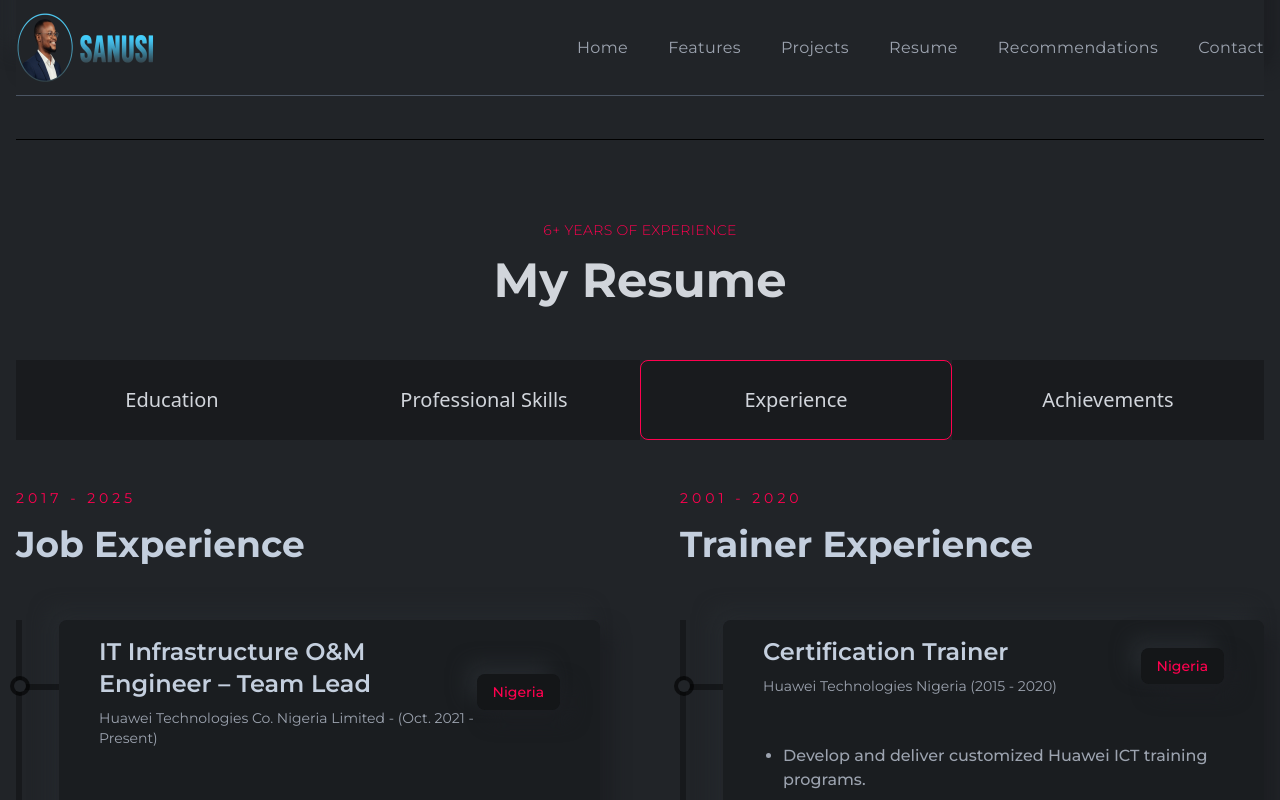
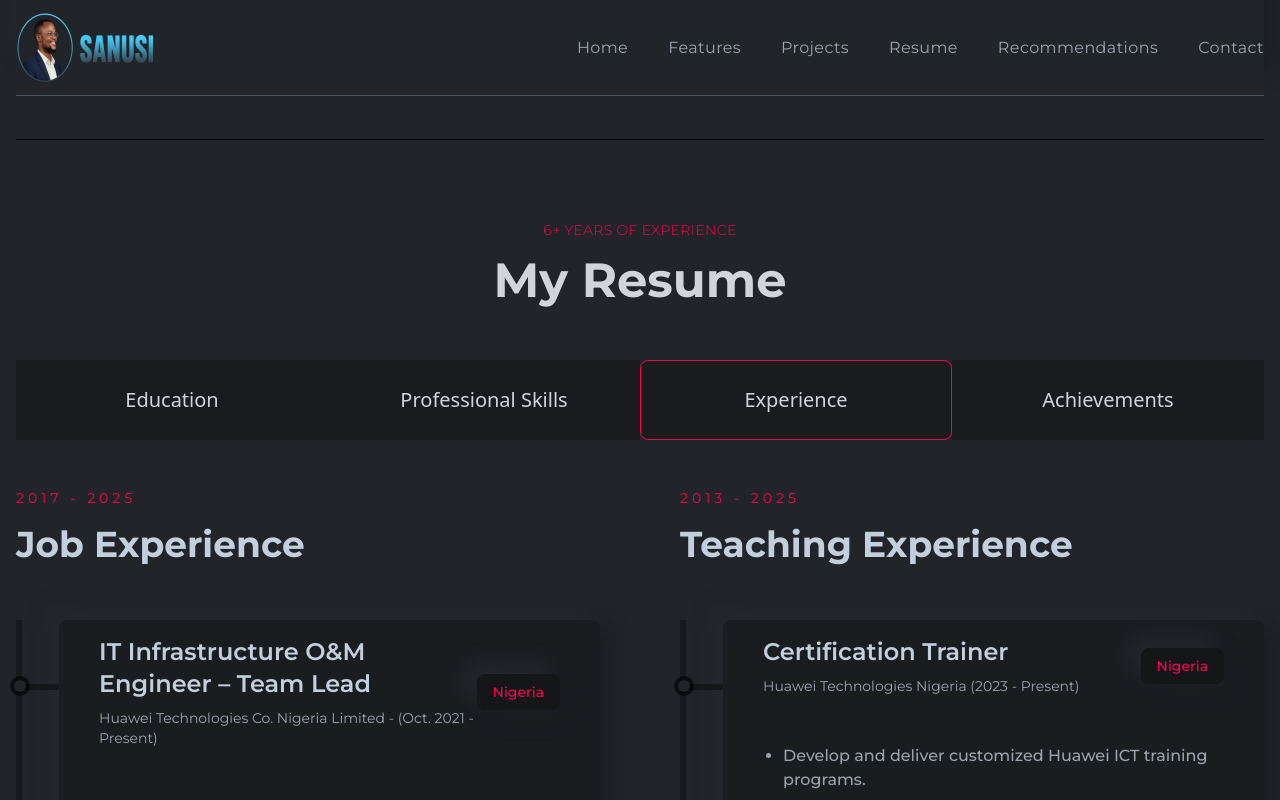
Before and after one commit to cybernerd4u/sanusib10, a React (Create React App) app: page / in a window 1280 px wide. Both pictures are taken after a click on the item "Experience". Shown: the part 3727-4527 px from the top of the page. Built offline with nearby package versions, Linux system fonts and the light colour scheme.

Commit message:
Fifth Commit - Resume Adjustment

```diff
--- a/src/components/resume/Experience.js
+++ b/src/components/resume/Experience.js
@@ -70,13 +70,13 @@ const Experience = () => {
       {/* Trainer Experience Section */}
       <div className="w-full md:w-1/2">
         <div className="flex flex-col gap-4">
-          <p className="text-sm text-designColor tracking-[4px]">2001 - 2020</p>
-          <h2 className="text-3xl md:text-4xl font-bold">Trainer Experience</h2>
+          <p className="text-sm text-designColor tracking-[4px]">2013 - 2025</p>
+          <h2 className="text-3xl md:text-4xl font-bold">Teaching Experience</h2>
         </div>
         <div className="mt-10 md:mt-14 w-full border-l-[6px] border-l-black border-opacity-30 flex flex-col gap-10">
           <ResumeCard
             title="Certification Trainer"
-            subTitle="Huawei Technologies Nigeria (2015 - 2020)"
+            subTitle="Huawei Technologies Nigeria (2023 - Present)"
             result="Nigeria"
             des={
               <ul className="list-disc pl-5 space-y-2 mt-2">
```
